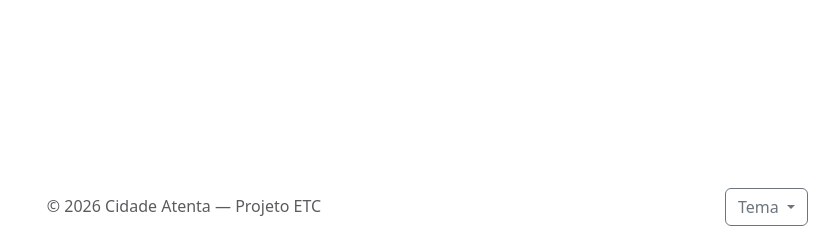
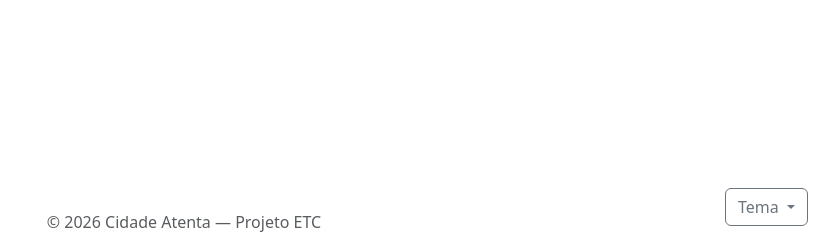
Before and after one commit to david-rocha-1775/ProjetoETC, a PHP site: page / in a window 1280 px wide. Shown: the part 558-800 px from the top of the page, without its empty margins (456-1280 px from the left). Run offline with PHP 8.4, Linux system fonts and the light colour scheme.

Commit message:
Update footer.php

```diff
--- a/view/templates/footer.php
+++ b/view/templates/footer.php
@@ -24,7 +24,7 @@
     </ul>
 </div>
 
-    <p class="text-center text-body-secondary">&copy;
+    <p class="text-center text-body-secondary mb-0">&copy;
         <?= date('Y') ?> Cidade Atenta — Projeto ETC
     </p>
 </footer>
```
